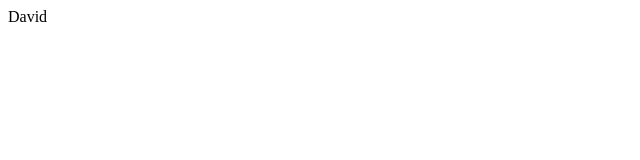
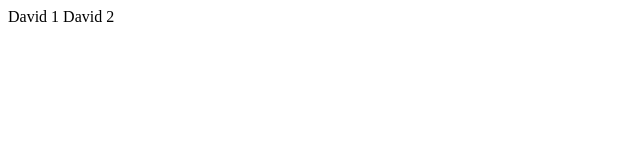
Before and after one commit to Deivii13/actividad_ed_ldm, a plain HTML site: page index.html in a window 1280 px wide. Shown: the full height of the page, 0-640 px from the left. Drawn offline with Linux system fonts and the light colour scheme.

Commit message:
Segunda modificacion index.html

```diff
--- a/index.html
+++ b/index.html
@@ -1,4 +1,5 @@
 <html>
 
-	David
+	David 1
+	David 2
 </html>
```
